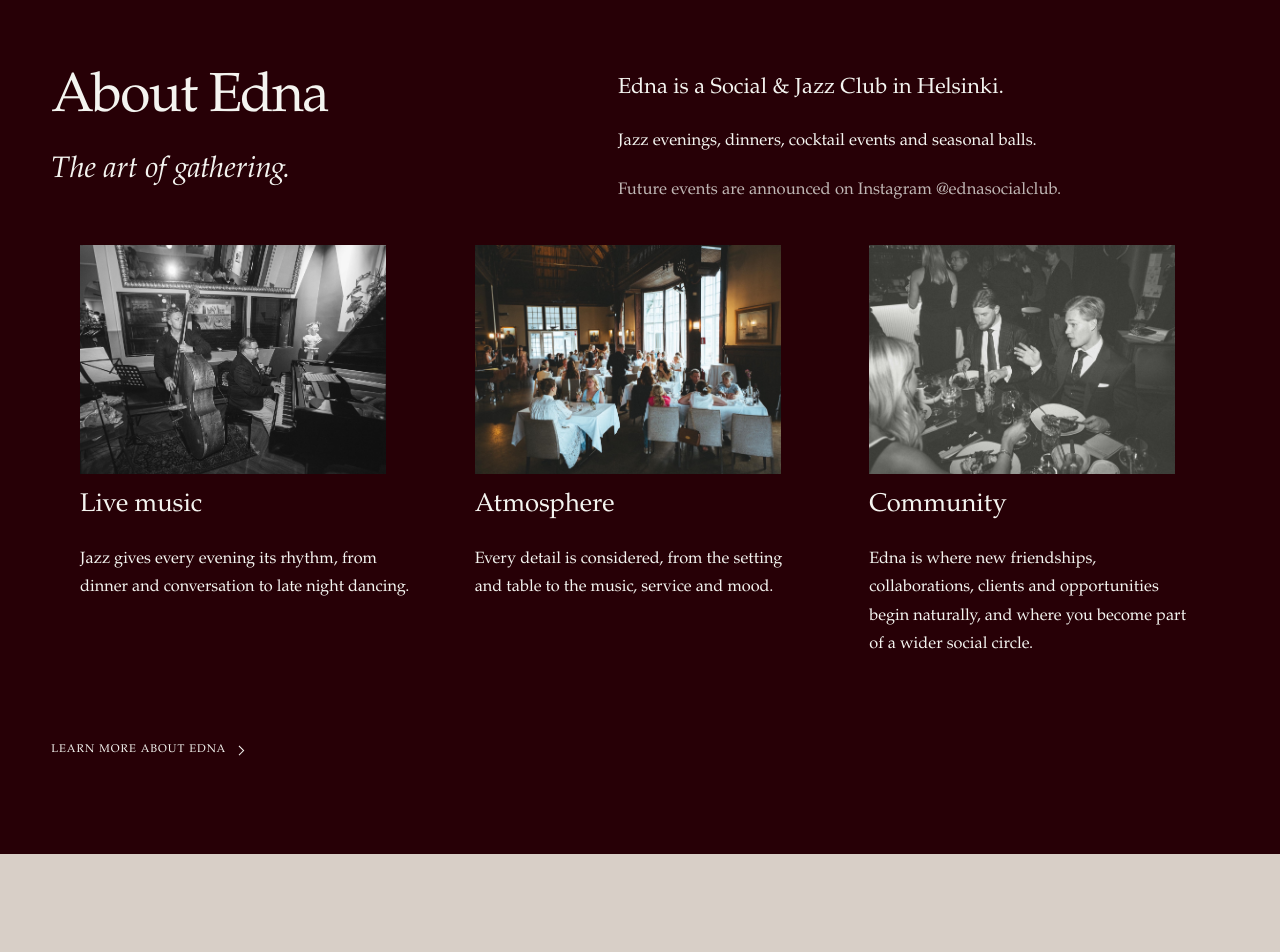
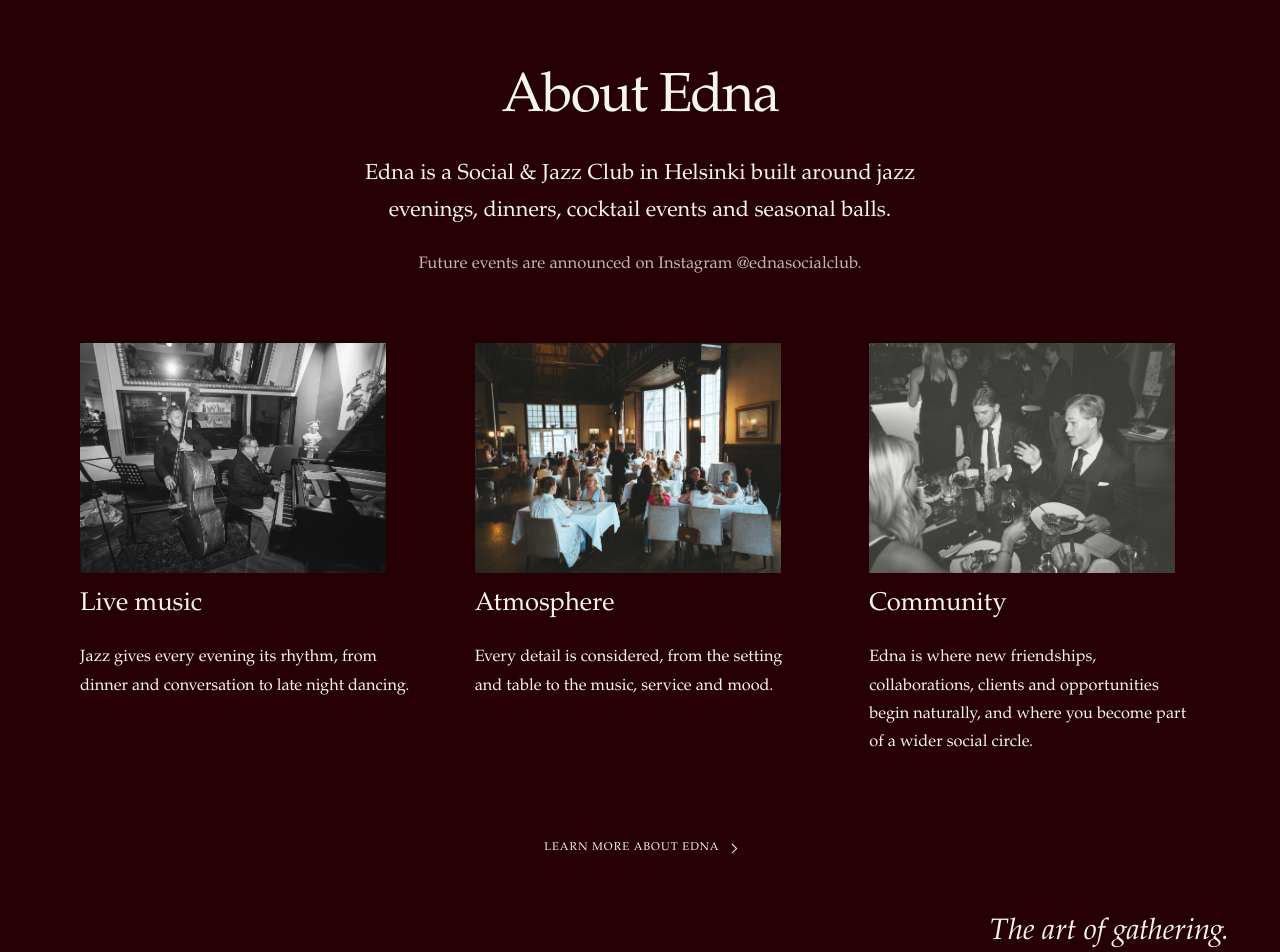
Before and after one commit to Ednasocialclub/ednasocialclub, a Next.js app: page /en in a window 1280 px wide. Shown: the part 820-1772 px from the top of the page. Built offline with nearby package versions, Linux system fonts and the light colour scheme.

Commit message:
Center homepage About composition

```diff
--- a/app/[locale]/page.tsx
+++ b/app/[locale]/page.tsx
@@ -128,14 +128,13 @@
 
         <section className="overview-section overview-about" id="about">
           <div className="overview-section__inner overview-about__inner">
-            <div className="overview-split overview-about__intro">
-              <div className="overview-heading">
-                <h2>{copy.pages.home.aboutTitle}</h2>
-                <p className="brand-note">{copy.pages.about.phrase}</p>
-              </div>
+            <header className="overview-about__intro">
+              <h2>{copy.pages.home.aboutTitle}</h2>
               <div className="overview-copy">
                 <p className="overview-lead">{copy.pages.home.aboutLead}</p>
-                <p>{copy.pages.home.aboutBody}</p>
+                {copy.pages.home.aboutBody ? (
+                  <p>{copy.pages.home.aboutBody}</p>
+                ) : null}
                 <p className="overview-note">
                   {copy.pages.home.aboutEventsNote}{' '}
                   <a href={instagramUrl} target="_blank" rel="noreferrer">
@@ -144,7 +143,7 @@
                   .
                 </p>
               </div>
-            </div>
+            </header>
 
             <AboutPillars pillars={aboutPillars} headingLevel="h3" compact />
 
@@ -158,6 +157,10 @@
                 aria-hidden="true"
               />
             </a>
+
+            <p className="brand-note overview-about__signature">
+              {copy.pages.about.phrase}
+            </p>
           </div>
         </section>
 
--- a/app/globals.css
+++ b/app/globals.css
@@ -506,13 +506,29 @@
   color: var(--ivory);
 }
 
+.overview-about__intro {
+  width: min(100%, 37.5rem);
+  margin: 0 auto;
+  text-align: center;
+}
+
+.overview-about__intro .overview-copy {
+  margin-top: 1.75rem;
+}
+
 .overview-about .about-pillars {
-  margin-top: 2.5rem;
+  margin-top: clamp(3rem, 5vw, 4rem);
 }
 
 .overview-about__cta {
+  display: flex;
   width: fit-content;
   margin: clamp(3.5rem, 6vw, 5rem) auto 0;
+}
+
+.overview-about .overview-about__signature {
+  width: fit-content;
+  margin: clamp(2.5rem, 4vw, 3.5rem) 0 0 auto;
 }
 
 .overview-members {
@@ -1346,6 +1362,15 @@
     padding-bottom: 2.75rem;
   }
 
+  .overview-about .about-pillars {
+    margin-top: 2.75rem;
+  }
+
+  .overview-about .overview-about__signature {
+    margin-top: 2.5rem;
+    margin-left: 0;
+  }
+
   .overview-members__inner {
     grid-template-columns: 1fr;
     gap: 2.5rem;
--- a/lib/i18n.ts
+++ b/lib/i18n.ts
@@ -108,9 +108,9 @@
       title: 'Edna Social Club',
       eyebrow: 'Social & Jazz Club in Helsinki',
       aboutTitle: 'About Edna',
-      aboutLead: 'Edna is a Social & Jazz Club in Helsinki.',
-      aboutBody:
-        'Jazz evenings, dinners, cocktail events and seasonal balls.',
+      aboutLead:
+        'Edna is a Social & Jazz Club in Helsinki built around jazz evenings, dinners, cocktail events and seasonal balls.',
+      aboutBody: '',
       aboutEventsNote: 'Future events are announced on Instagram',
       aboutCta: 'Learn more about Edna',
       aboutPillars: {
```
